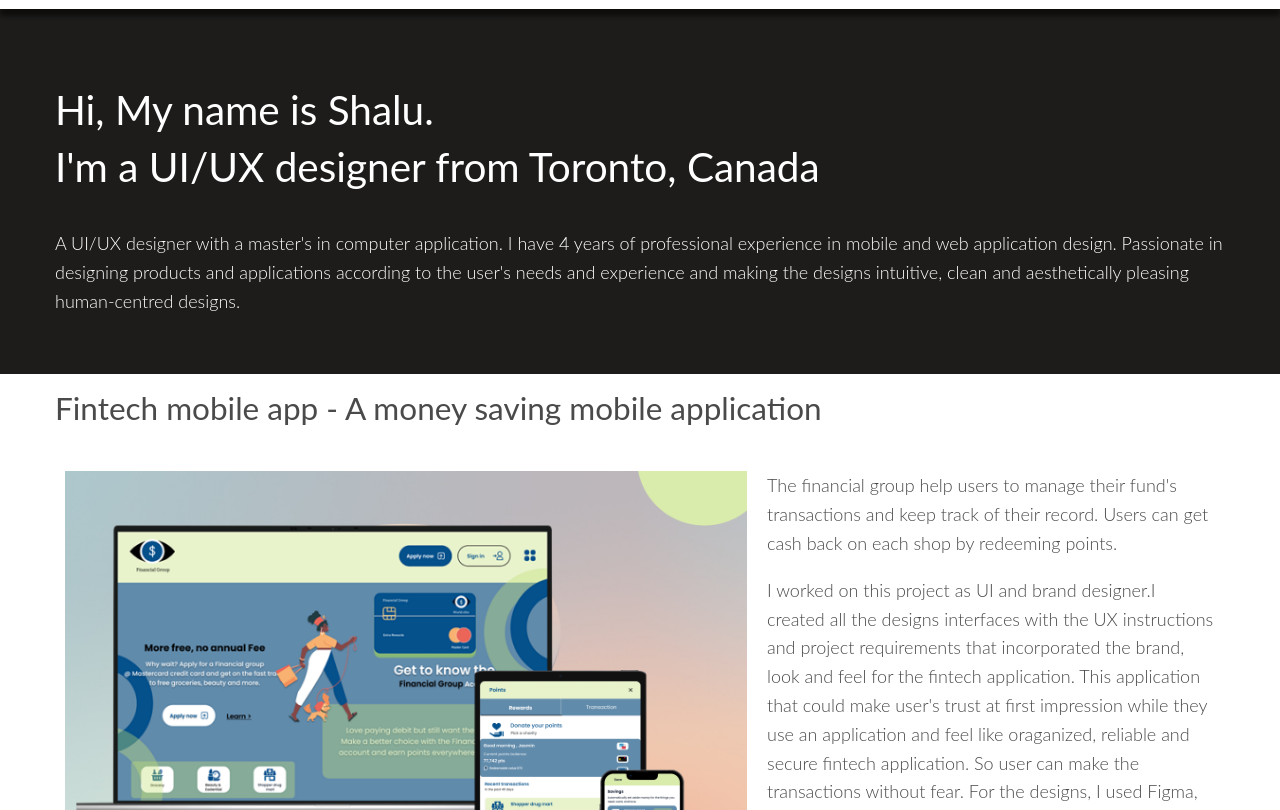
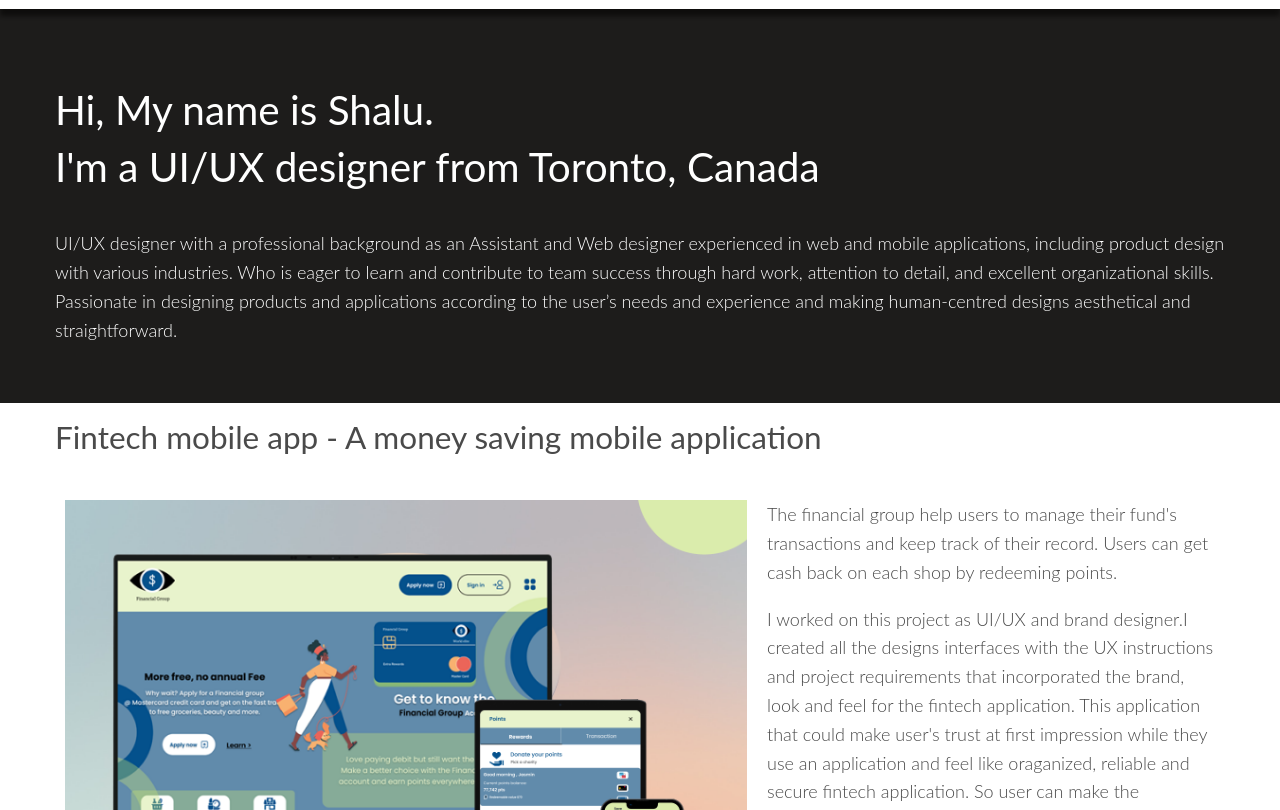
Before and after one commit to ShaluportfolioWebsite/ShaluportfolioWebsite, a plain HTML site: page index.html in a window 1280 px wide. Shown: the part 142-952 px from the top of the page. Drawn offline with nearby package versions, Linux system fonts and the light colour scheme.

Commit message:
Index file has been updated

```diff
--- a/index.html
+++ b/index.html
@@ -50,9 +50,8 @@
       <span>I'm a UI/UX designer from Toronto, Canada</span>
     </h2>
 
-    <p>A UI/UX designer with a master's in computer application. I have 4 years of professional experience in mobile and web application design.
-       Passionate in designing products and applications according to the user's needs and experience and making the designs intuitive,
-       clean and aesthetically pleasing human-centred designs.</p>
+    <p>UI/UX designer with a professional background as an Assistant and Web designer experienced in web and mobile applications, including product design with various industries. Who is eager to learn and contribute to team success through hard work, attention to detail, and excellent organizational skills.
+      Passionate in designing products and applications according to the user’s needs and experience and making human-centred designs aesthetical and straightforward.</p>
 </div>
 </div>
 
@@ -74,7 +73,7 @@
             The financial group help users to manage their fund's transactions and keep track of their record. Users can get cash back on each shop by redeeming points.
 
           <p><!-- open paragraph -->
-            I worked on this project as UI and brand designer.I created all the designs interfaces with the UX instructions and project requirements that incorporated the brand, look and feel for the fintech application.
+            I worked on this project as UI/UX and brand designer.I created all the designs interfaces with the UX instructions and project requirements that incorporated the brand, look and feel for the fintech application.
           This application that could make user's trust at first impression while they use an application and feel like oraganized, reliable and secure fintech application. So user can make the transactions without fear.
            For the designs, I used Figma, Photoshop and Adobe creative cloud.
           </p><!-- end paragraph -->
```
